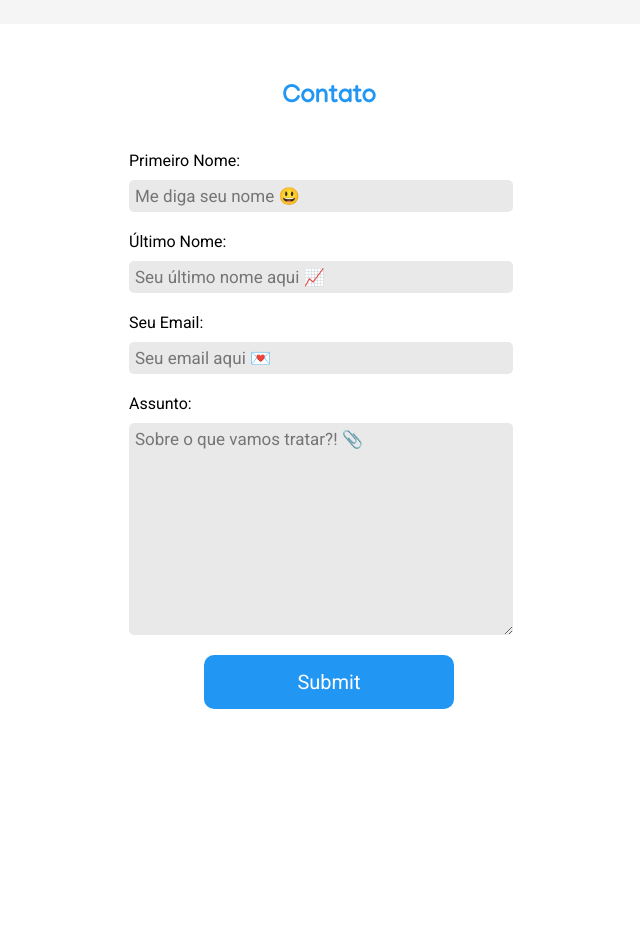
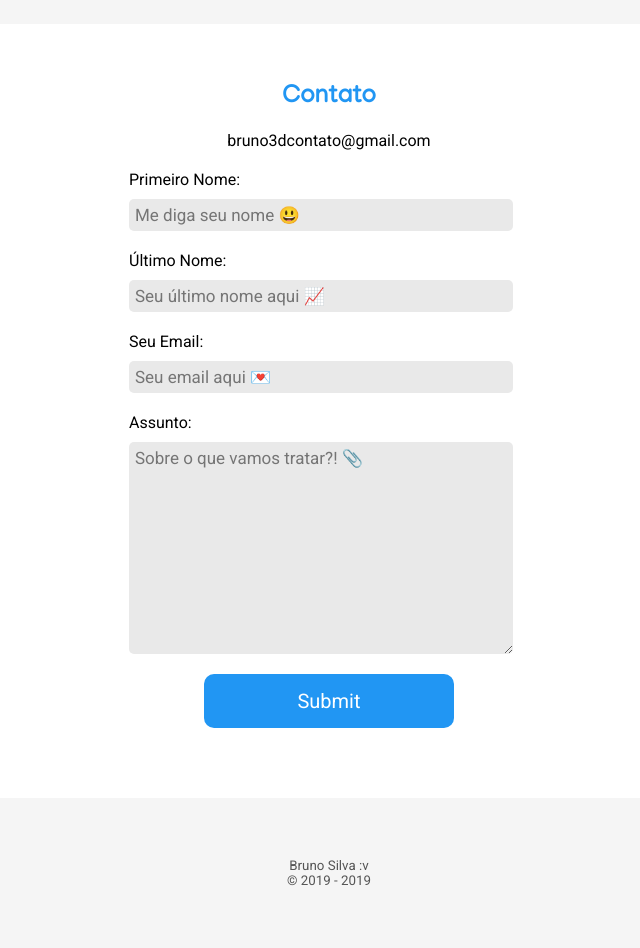
Before and after one commit to BrunoS3D/brunos3d.github.io, a website: page index.html in a window 1280 px wide. Shown: the part 1420-2368 px from the top of the page, without its empty margins (311-951 px from the left). Before the commit the page ends 2179 px from the top, so only its background shows below. Drawn offline with nearby package versions, Linux system fonts and the light colour scheme; no server answers.

Commit message:
added footer, change styles, added contact email

```diff
--- a/assets/styles.css
+++ b/assets/styles.css
@@ -8,8 +8,12 @@ html {
 	scroll-behavior: smooth;
 }
 
-.vertical-space {
+.top-space {
 	padding-top: 30px;
+}
+
+.bottom-space {
+	padding-bottom: 30px;
 }
 
 .scroll-dynamic {
@@ -343,7 +347,7 @@ html {
 	border: none;
 	outline: none;
 	background-color: #2196F3;
-	color: white;
+	color: #fff;
 	cursor: pointer;
 	padding: 15px;
 	border-radius: 10px;
@@ -353,3 +357,13 @@ html {
 #button-scroll-top:hover {
 	background-color: #555;
 }
+
+.footer-container {
+	background: #f5f5f5;
+	margin-top: 50px;
+	padding: 30px;
+}
+
+.text-muted {
+	color: #555;
+}
--- a/index.html
+++ b/index.html
@@ -49,7 +49,7 @@
 		</div>
 	</div>
 
-	<div class="section-content vertical-space" id="about">
+	<div class="section-content top-space" id="about">
 		<div class="about-content">
 			<img class="github-avatar" src="https://avatars0.githubusercontent.com/u/21183964" alt="Bruno Silva">
 			<div class="about-content-text">
@@ -69,7 +69,7 @@
 	</div>
 
 	<div class="repo-container" id="projects">
-		<div class="section-content vertical-space">
+		<div class="section-content top-space">
 			<h2 class="content-title">
 				Meus Projetos
 			</h2>
@@ -77,10 +77,12 @@
 		</div>
 	</div>
 
-	<div class="section-content vertical-space" id="contact">
-		<h2 class="content-title vertical-space">
+	<div class="section-content top-space" id="contact">
+		<h2 class="content-title top-space">
 			Contato
 		</h2>
+
+		<p>bruno3dcontato@gmail.com</p>
 
 		<form class="contact-content" action="/">
 			<label class="contact-input-label" for="fname">Primeiro Nome:</label>
@@ -99,9 +101,19 @@
 		</form>
 	</div>
 
-	<footer class="vertical-space">
-
-	</footer>
+	<div class="footer-container">
+		<footer class="section-content top-space bottom-space">
+			<small class="text-muted">Bruno Silva :v</small>
+			<small class="text-muted">© 2019 -
+				<!-- Update year -->
+				<script type="text/javascript">
+					var today = new Date();
+					var year = today.getFullYear();
+					document.write(year);
+				</script>
+			</small>
+		</footer>
+	</div>
 
 	<button id="button-scroll-top" title="Go to top">Top</button>
 
```
